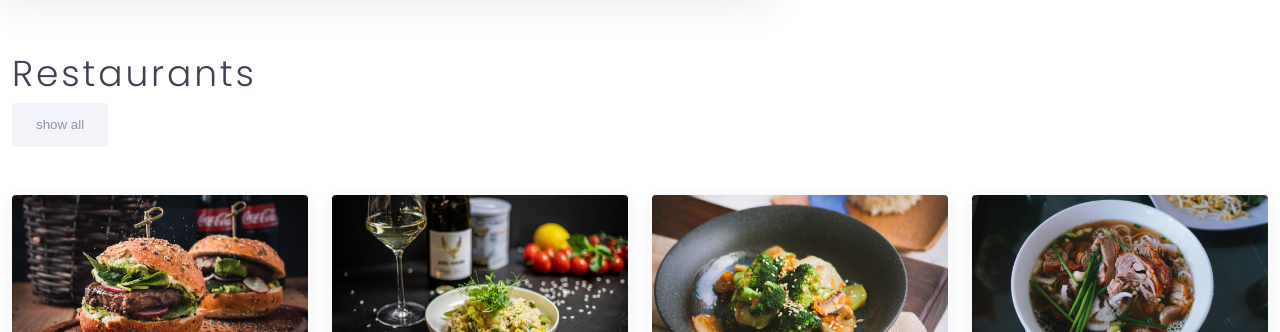
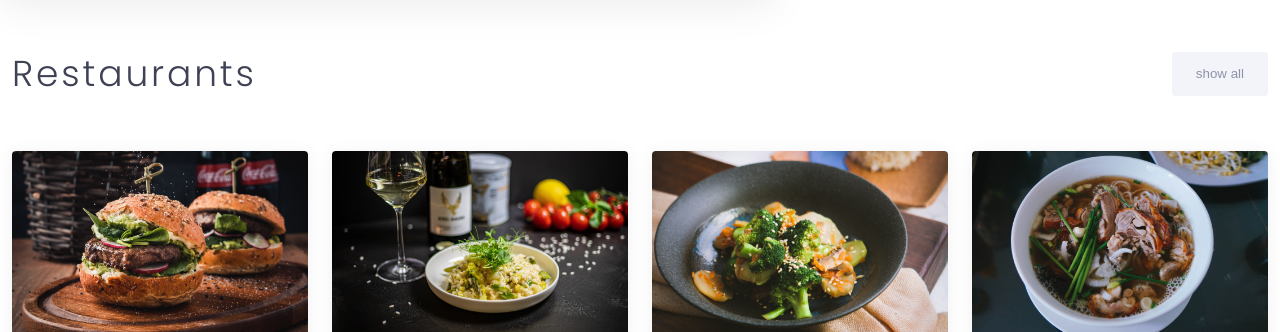
Before and after one commit to anka1010/7-food-delivery, a website: page index.html in a window 1280 px wide. Shown: the part 858-1190 px from the top of the page. Drawn offline with Linux system fonts and the light colour scheme; a web font is replaced by a local one.

Commit message:
Minor changes

```diff
--- a/index.html
+++ b/index.html
@@ -122,7 +122,7 @@
       <!-- RESTAURANTS SECTION -->
       <section class="restaurants">
         <div class="container">
-          <div class="restaurants__t">
+          <div class="restaurants__title">
             <h2 class="u-title-1">Restaurants</h2>
             <button class="btn btn-secondary">show all</button>
           </div>
```
